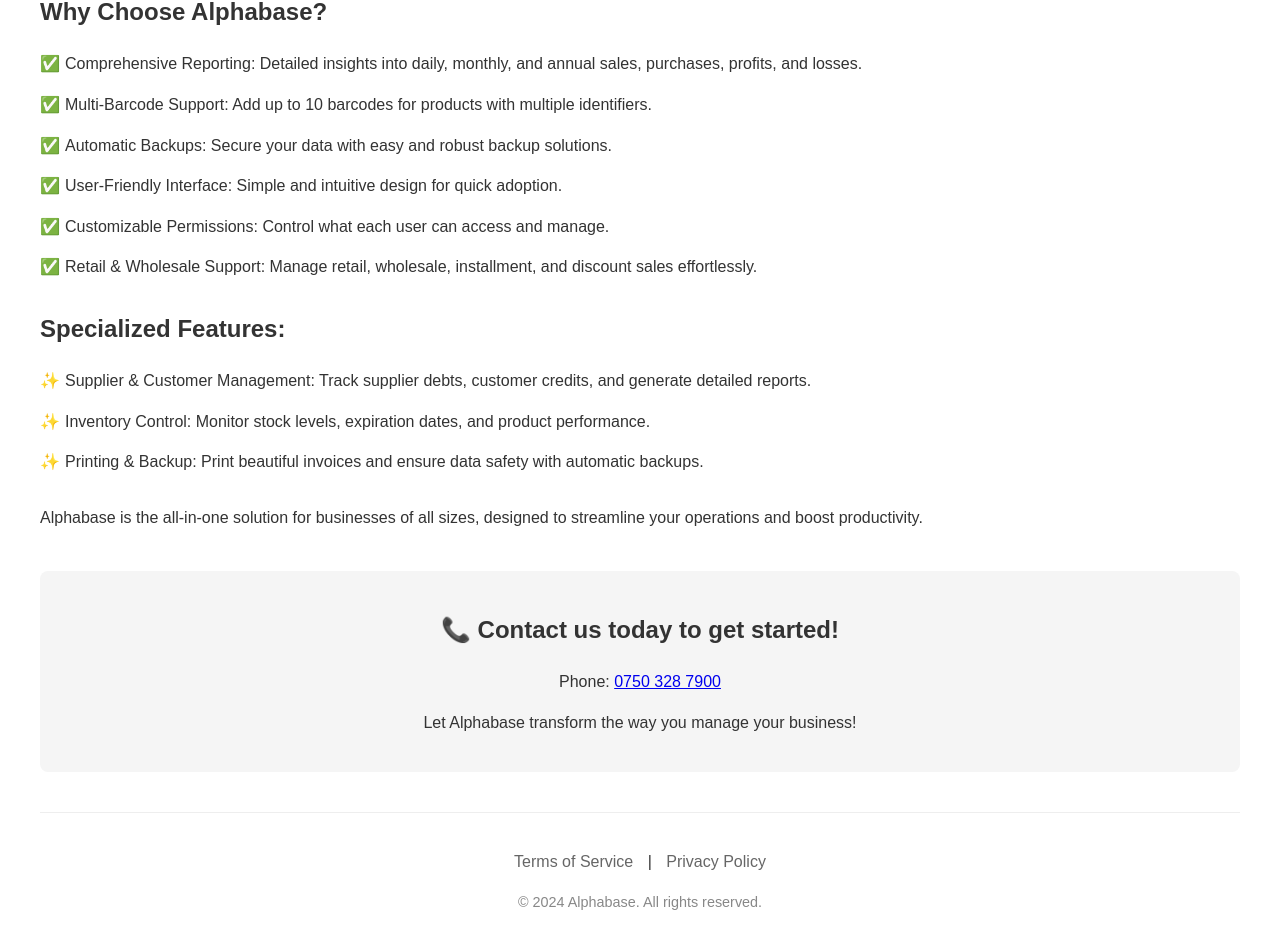
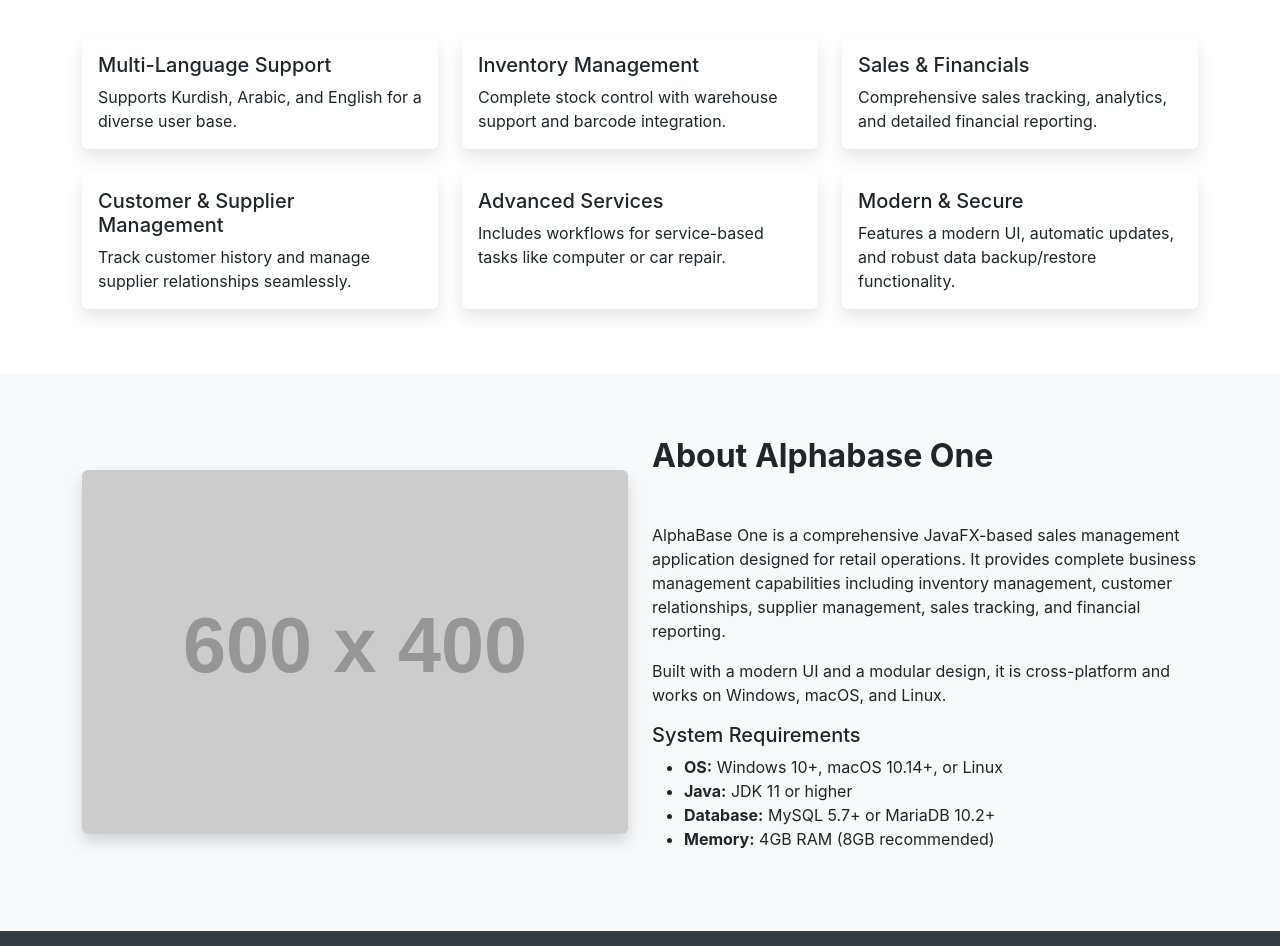
Before and after one commit to karokhaziz/alphabase-website, a plain HTML site: page index.html in a window 1280 px wide. Shown: the part 545-1491 px from the top of the page. Drawn offline with nearby package versions, Linux system fonts and the light colour scheme; placeholder pictures from the web are drawn by us.

Commit message:
Revamp landing page and add resource images
Updated index.html with a modern Bootstrap-based layout, improved feature descriptions, and enhanced branding. Added multiple PNG images to the resources directory for use in the application and marketing materials. Introduced .idea/workspace.xml for IDE configuration.

```diff
--- a/index.html
+++ b/index.html
@@ -3,112 +3,199 @@
 <head>
     <meta charset="UTF-8">
     <meta name="viewport" content="width=device-width, initial-scale=1.0">
-    <title>Alphabase - Database Management Solution</title>
+    <title>Alphabase One - Effortless Sales Management</title>
+    <link href="https://cdn.jsdelivr.net/npm/bootstrap@5.3.3/dist/css/bootstrap.min.css" rel="stylesheet">
     <style>
         body {
-            font-family: 'Arial', sans-serif;
-            line-height: 1.6;
-            max-width: 1200px;
-            margin: 0 auto;
-            padding: 20px;
-            color: #333;
+            font-family: -apple-system, BlinkMacSystemFont, "Segoe UI", Roboto, "Helvetica Neue", Arial, sans-serif;
         }
-
-        .header {
+        .hero {
+            background: #f8f9fa;
+            padding: 4rem 2rem;
             text-align: center;
-            margin-bottom: 40px;
         }
-
-        .features, .why-choose, .specialized {
-            margin-bottom: 30px;
+        .hero h1 {
+            font-size: 3.5rem;
+            font-weight: 700;
         }
-
-        .feature-list, .benefits-list {
-            list-style: none;
-            padding: 0;
+        .hero p {
+            font-size: 1.25rem;
+            max-width: 600px;
+            margin: 1rem auto;
         }
-
-        .feature-item, .benefit-item {
-            margin-bottom: 15px;
-            padding-left: 25px;
-            position: relative;
+        .section {
+            padding: 4rem 2rem;
         }
-
-        .feature-item:before {
-            content: "✨";
-            position: absolute;
-            left: 0;
+        .section-title {
+            text-align: center;
+            margin-bottom: 3rem;
+            font-weight: 700;
         }
-
-        .benefit-item:before {
-            content: "✅";
-            position: absolute;
-            left: 0;
+        .feature-card {
+            border: none;
+            box-shadow: 0 0.5rem 1rem rgba(0,0,0,0.1);
+            transition: transform 0.2s;
         }
-
-        .contact {
-            text-align: center;
-            background-color: #f5f5f5;
-            padding: 20px;
-            border-radius: 8px;
-            margin-top: 40px;
+        .feature-card:hover {
+            transform: translateY(-5px);
+        }
+        .footer {
+            background: #343a40;
+            color: white;
+            padding: 3rem 1rem;
+        }
+        .footer a {
+            color: #f8f9fa;
+            text-decoration: none;
+        }
+        .footer a:hover {
+            text-decoration: underline;
         }
     </style>
 </head>
 <body>
-    <div class="header">
-        <h1>🎉 Alphabase - Your Ultimate Database Management Solution 🎉</h1>
-        <p>Looking for a smart and easy-to-use system to manage your business operations? Alphabase is here to simplify all your business tasks!</p>
-    </div>
 
-    <div class="features">
-        <h2>✨ Key Features:</h2>
-        <ul class="feature-list">
-            <li class="feature-item">Dual Currency Support: Seamlessly manage sales and purchases in both dinar and dollar.</li>
-            <li class="feature-item">Flexible Payment Options: Sell with cash, credit, or installment plans effortlessly.</li>
-            <li class="feature-item">Sales Representatives: Empower your team with a dedicated system for sales representatives.</li>
-            <li class="feature-item">Customer & Supplier Accounts: Easily track customer purchases, outstanding debts, and payments.</li>
-            <li class="feature-item">Expiry Alerts: Get notified about products nearing their expiration date.</li>
-            <li class="feature-item">Employee Permissions: Customize access for each employee, ensuring they only see what they need.</li>
-        </ul>
-        <p><strong>Alphabase brings all the tools you need into one powerful platform!</strong></p>
-    </div>
+    <!-- Header -->
+    <nav class="navbar navbar-expand-lg navbar-light bg-light shadow-sm">
+        <div class="container">
+            <!-- Replace with your logo -->
+            <a class="navbar-brand" href="#">
+                <img src="https://placehold.co/150x50?text=Alphabase+One" alt="Alphabase One Logo" style="height: 40px;">
+            </a>
+            <button class="navbar-toggler" type="button" data-bs-toggle="collapse" data-bs-target="#navbarNav" aria-controls="navbarNav" aria-expanded="false" aria-label="Toggle navigation">
+                <span class="navbar-toggler-icon"></span>
+            </button>
+            <div class="collapse navbar-collapse" id="navbarNav">
+                <ul class="navbar-nav ms-auto">
+                    <li class="nav-item"><a class="nav-link" href="#features">Features</a></li>
+                    <li class="nav-item"><a class="nav-link" href="#about">About</a></li>
+                    <li class="nav-item"><a class="nav-link" href="#contact">Contact</a></li>
+                </ul>
+            </div>
+        </div>
+    </nav>
 
-    <div class="why-choose">
-        <h2>Why Choose Alphabase?</h2>
-        <ul class="benefits-list">
-            <li class="benefit-item">Comprehensive Reporting: Detailed insights into daily, monthly, and annual sales, purchases, profits, and losses.</li>
-            <li class="benefit-item">Multi-Barcode Support: Add up to 10 barcodes for products with multiple identifiers.</li>
-            <li class="benefit-item">Automatic Backups: Secure your data with easy and robust backup solutions.</li>
-            <li class="benefit-item">User-Friendly Interface: Simple and intuitive design for quick adoption.</li>
-            <li class="benefit-item">Customizable Permissions: Control what each user can access and manage.</li>
-            <li class="benefit-item">Retail & Wholesale Support: Manage retail, wholesale, installment, and discount sales effortlessly.</li>
-        </ul>
-    </div>
+    <!-- Hero Section -->
+    <header class="hero">
+        <div class="container">
+            <h1>Alphabase One</h1>
+            <p>Effortless Sales Management for Every Business. A comprehensive JavaFX-based sales management application designed for retail operations.</p>
+            <a href="#features" class="btn btn-primary btn-lg">Learn More</a>
+        </div>
+    </header>
 
-    <div class="specialized">
-        <h2>Specialized Features:</h2>
-        <ul class="feature-list">
-            <li class="feature-item">Supplier & Customer Management: Track supplier debts, customer credits, and generate detailed reports.</li>
-            <li class="feature-item">Inventory Control: Monitor stock levels, expiration dates, and product performance.</li>
-            <li class="feature-item">Printing & Backup: Print beautiful invoices and ensure data safety with automatic backups.</li>
-        </ul>
-    </div>
+    <main>
+        <!-- Features Section -->
+        <section id="features" class="section">
+            <div class="container">
+                <h2 class="section-title">Features</h2>
+                <div class="row g-4">
+                    <div class="col-md-4">
+                        <div class="card feature-card h-100">
+                            <div class="card-body">
+                                <h5 class="card-title">Multi-Language Support</h5>
+                                <p class="card-text">Supports Kurdish, Arabic, and English for a diverse user base.</p>
+                            </div>
+                        </div>
+                    </div>
+                    <div class="col-md-4">
+                        <div class="card feature-card h-100">
+                            <div class="card-body">
+                                <h5 class="card-title">Inventory Management</h5>
+                                <p class="card-text">Complete stock control with warehouse support and barcode integration.</p>
+                            </div>
+                        </div>
+                    </div>
+                    <div class="col-md-4">
+                        <div class="card feature-card h-100">
+                            <div class="card-body">
+                                <h5 class="card-title">Sales & Financials</h5>
+                                <p class="card-text">Comprehensive sales tracking, analytics, and detailed financial reporting.</p>
+                            </div>
+                        </div>
+                    </div>
+                    <div class="col-md-4">
+                        <div class="card feature-card h-100">
+                            <div class="card-body">
+                                <h5 class="card-title">Customer & Supplier Management</h5>
+                                <p class="card-text">Track customer history and manage supplier relationships seamlessly.</p>
+                            </div>
+                        </div>
+                    </div>
+                    <div class="col-md-4">
+                        <div class="card feature-card h-100">
+                            <div class="card-body">
+                                <h5 class="card-title">Advanced Services</h5>
+                                <p class="card-text">Includes workflows for service-based tasks like computer or car repair.</p>
+                            </div>
+                        </div>
+                    </div>
+                    <div class="col-md-4">
+                        <div class="card feature-card h-100">
+                            <div class="card-body">
+                                <h5 class="card-title">Modern & Secure</h5>
+                                <p class="card-text">Features a modern UI, automatic updates, and robust data backup/restore functionality.</p>
+                            </div>
+                        </div>
+                    </div>
+                </div>
+            </div>
+        </section>
 
-    <p class="conclusion">Alphabase is the all-in-one solution for businesses of all sizes, designed to streamline your operations and boost productivity.</p>
+        <!-- About Section -->
+        <section id="about" class="section bg-light">
+            <div class="container">
+                <div class="row align-items-center">
+                    <div class="col-md-6">
+                        <!-- Replace with an image of your application -->
+                        <img src="https://placehold.co/600x400?text=Alphabase+One+Screenshot" class="img-fluid rounded shadow" alt="Alphabase One Application Screenshot">
+                    </div>
+                    <div class="col-md-6">
+                        <h2 class="section-title text-start">About Alphabase One</h2>
+                        <p>AlphaBase One is a comprehensive JavaFX-based sales management application designed for retail operations. It provides complete business management capabilities including inventory management, customer relationships, supplier management, sales tracking, and financial reporting.</p>
+                        <p>Built with a modern UI and a modular design, it is cross-platform and works on Windows, macOS, and Linux.</p>
+                        <h5>System Requirements</h5>
+                        <ul>
+                            <li><strong>OS:</strong> Windows 10+, macOS 10.14+, or Linux</li>
+                            <li><strong>Java:</strong> JDK 11 or higher</li>
+                            <li><strong>Database:</strong> MySQL 5.7+ or MariaDB 10.2+</li>
+                            <li><strong>Memory:</strong> 4GB RAM (8GB recommended)</li>
+                        </ul>
+                    </div>
+                </div>
+            </div>
+        </section>
+    </main>
 
-    <div class="contact">
-        <h2>📞 Contact us today to get started!</h2>
-        <p>Phone: <a href="tel:+9647503287900">0750 328 7900</a></p>
-        <p>Let Alphabase transform the way you manage your business!</p>
-    </div>
+    <!-- Footer -->
+    <footer id="contact" class="footer">
+        <div class="container text-center">
+            <div class="row">
+                <div class="col-lg-4 mb-4 mb-lg-0">
+                    <h4>Alphabase One</h4>
+                    <p>Empowering businesses with efficient sales management since 2021.</p>
+                </div>
+                <div class="col-lg-4 mb-4 mb-lg-0">
+                    <h4>Contact Us</h4>
+                    <p>Primary Phone: 0770 697 7873</p>
+                    <p>Secondary Phone: 0750 328 7900</p>
+                </div>
+                <div class="col-lg-4">
+                    <h4>Follow Us</h4>
+                    <a href="https://www.fb.com/alphabase.tech" target="_blank" class="p-2">Facebook</a>
+                    <a href="https://www.instagram.com/alphabase.tech" target="_blank" class="p-2">Instagram</a>
+                    <a href="https://www.tiktok.com/@alphabase.tech" target="_blank" class="p-2">TikTok</a>
+                </div>
+            </div>
+            <hr class="my-4">
+            <div class="d-flex justify-content-center">
+                 <a href="terms-of-service.html" class="px-2">Terms of Service</a>
+                 <a href="privacy-policy.html" class="px-2">Privacy Policy</a>
+            </div>
+            <p class="mt-3">&copy; 2025 Alphabase. All Rights Reserved.</p>
+        </div>
+    </footer>
 
-    <footer style="text-align: center; margin-top: 40px; padding: 20px; border-top: 1px solid #eee;">
-        <p>
-            <a href="terms-of-service.html" style="color: #666; text-decoration: none; margin: 0 10px;">Terms of Service</a> |
-            <a href="privacy-policy.html" style="color: #666; text-decoration: none; margin: 0 10px;">Privacy Policy</a>
-        </p>
-        <p style="color: #888; font-size: 0.9em;">© 2024 Alphabase. All rights reserved.</p>
-    </footer>
+    <script src="https://cdn.jsdelivr.net/npm/bootstrap@5.3.3/dist/js/bootstrap.bundle.min.js"></script>
 </body>
 </html>
```
Also changed, not shown: resources/317shots_so.png (added), resources/380shots_so.png (added), resources/643shots_so.png (added), resources/677shots_so.png (added), resources/logo.png (added), 2 other files.
